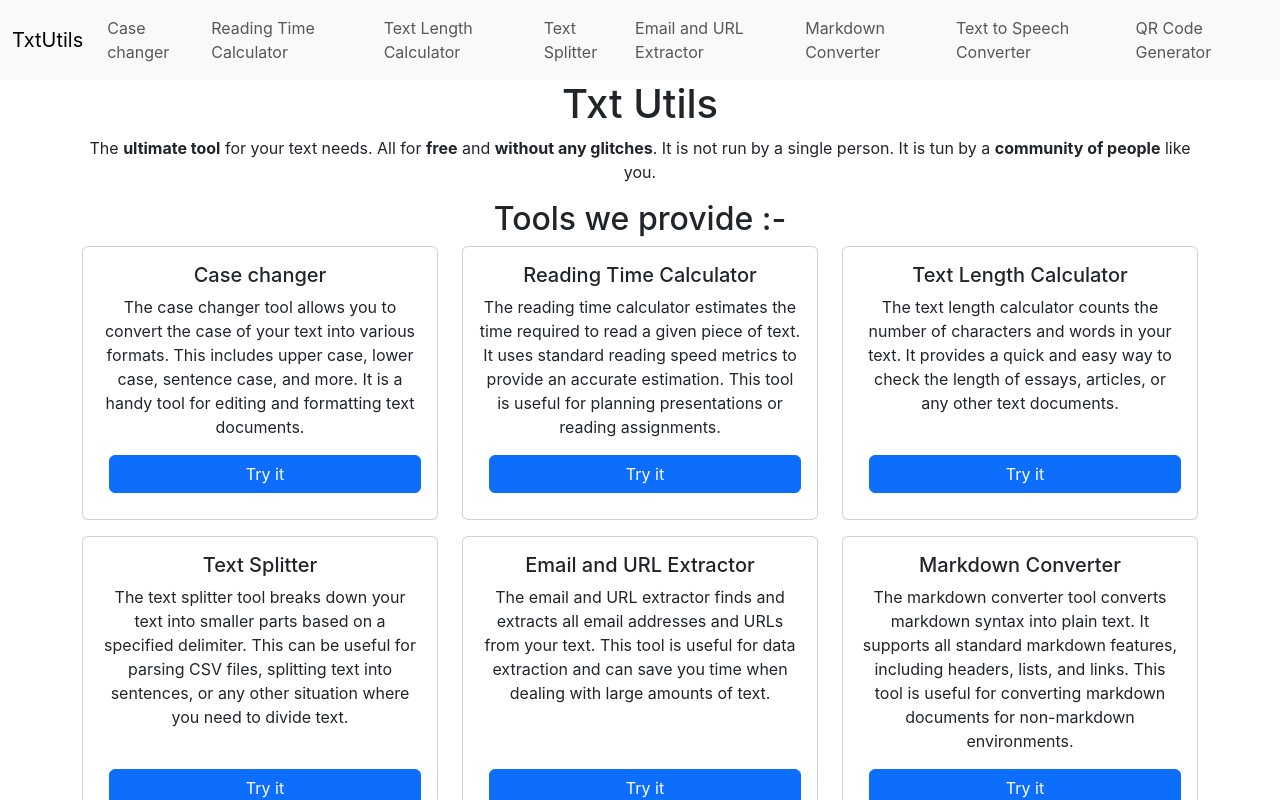
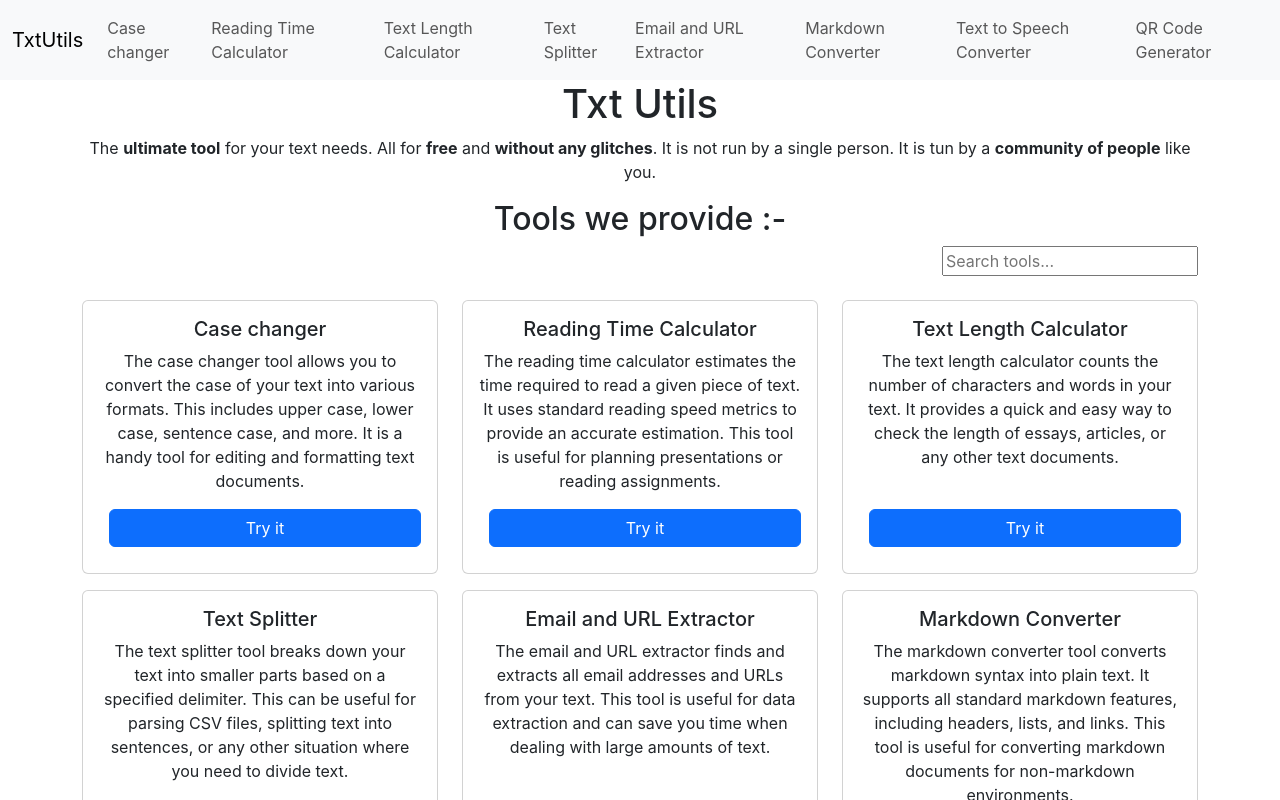
Before and after one commit to codewithpom/TextUtils, a Next.js app: page / in a window 1280 px wide. Shown: the top 800 px of the page. Built offline with nearby package versions, Linux system fonts and the light colour scheme.

Commit message:
Add search functionality to tools list

```diff
--- a/pages/index.js
+++ b/pages/index.js
@@ -1,7 +1,11 @@
+import { useState } from "react";
 import Link from "next/link";
-import tools from '../links'
+import tools from "../links";
 import SEO from "../components/SEO";
+
 function App() {
+  const [searchTerm, setSearchTerm] = useState("");
+
   // landing page for the app
   return (
     <>
@@ -30,8 +34,26 @@ function App() {
           <h2>Tools we provide :-</h2>
           {/* create a group of bootstrap cards for each tool */}
 
+          {/* Add a search bar */}
+          <div className="d-flex justify-content-end">
+            <input
+              type="text"
+              placeholder="Search tools..."
+              value={searchTerm}
+              onChange={(e) => setSearchTerm(e.target.value)}
+            />
+          </div>
+          <br />
           <div className="row d-flex justify-content-center">
-            {tools['pages'].map((tool) => {
+            {tools["pages"]
+              .filter(
+                (tool) =>
+                  tool.text.toLowerCase().includes(searchTerm.toLowerCase()) ||
+                  tool.description
+                    .toLowerCase()
+                    .includes(searchTerm.toLowerCase())
+              )
+              .map((tool) => {
                 return (
                   <div className="col-sm-4 mb-3" key={tool.text}>
                     <div className="card h-100">
```
Lines whose indentation alone changed are shown as unchanged.
